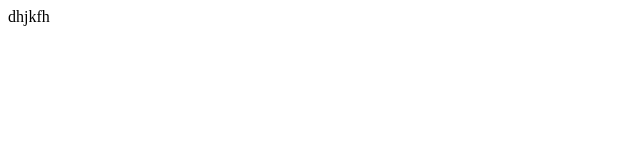
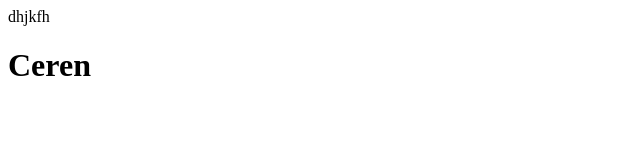
Before and after one commit to cerensudefirat/deneme5, a plain HTML site: page index.html in a window 1280 px wide. Shown: the whole page, without its empty margins (0-640 px from the left). Drawn offline with Linux system fonts and the light colour scheme.

Commit message:
4.commit

```diff
--- a/index.html
+++ b/index.html
@@ -7,5 +7,6 @@
 </head>
 <body>
     dhjkfh
+    <h1>Ceren</h1>
 </body>
 </html>
```
